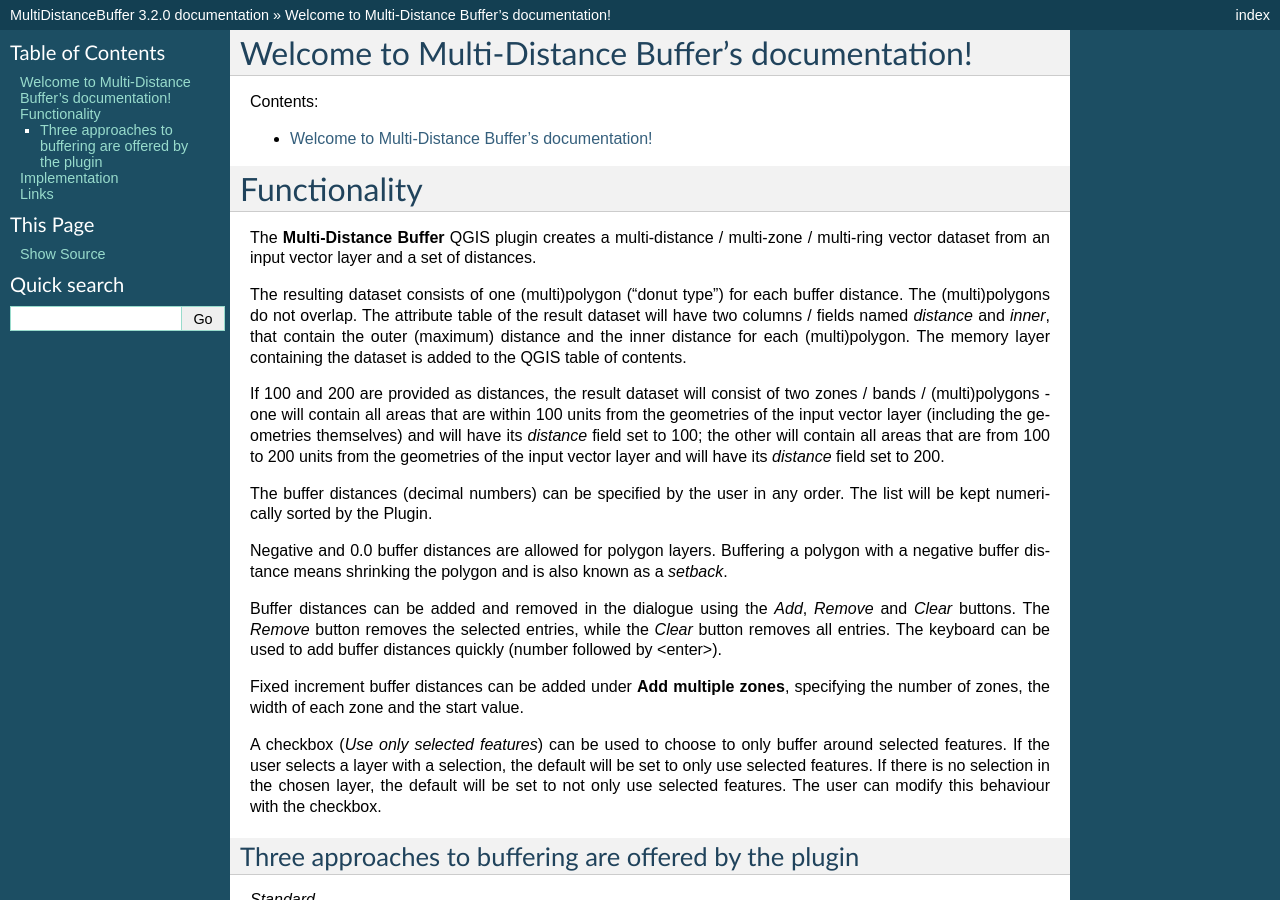
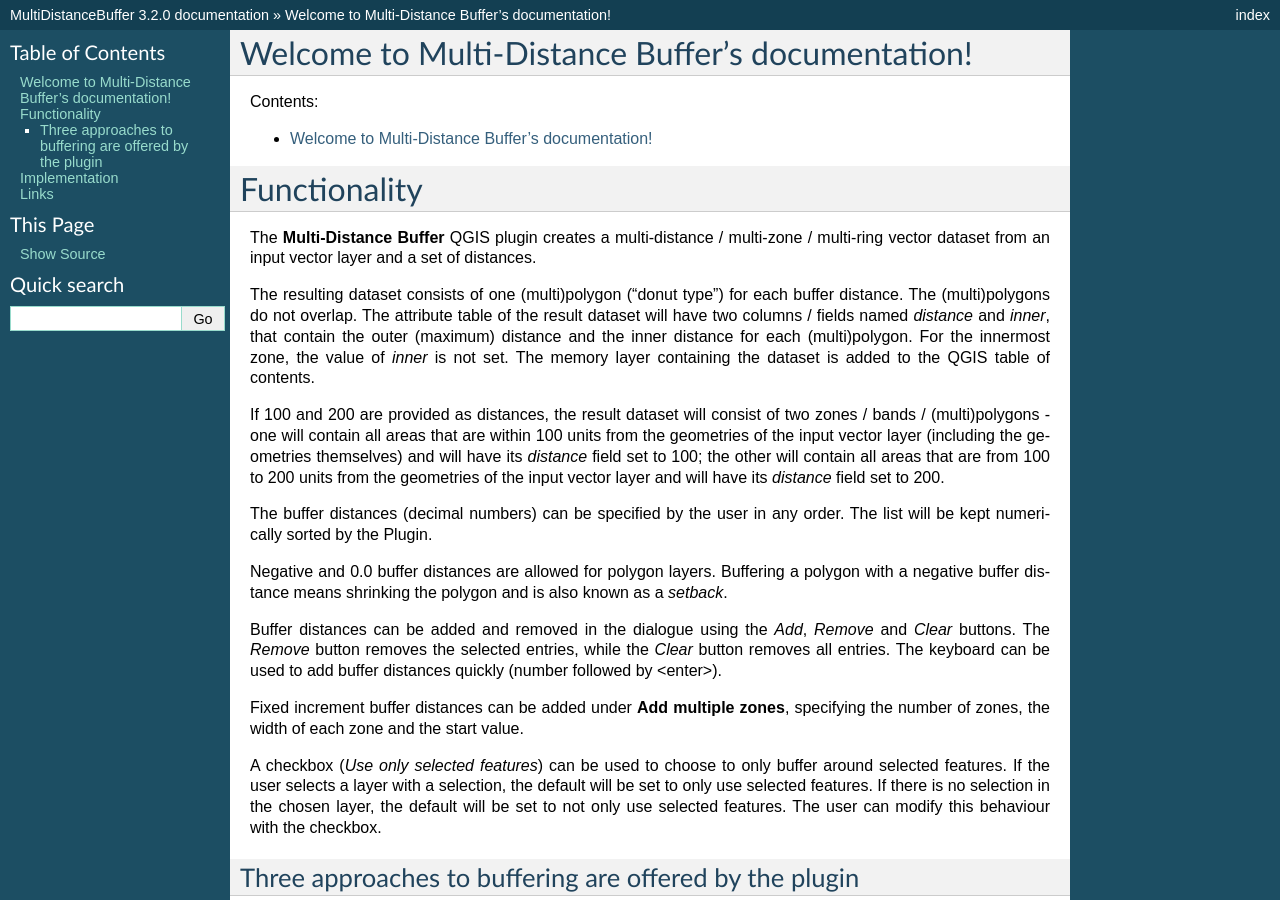
Before and after one commit to havatv/qgismultidistancebufferplugin, a Sphinx documentation site: the page built from help/source/index.rst, in a window 1280 px wide and 900 px high. Built offline with Sphinx 7.4.7, drawn with Linux system fonts in a browser that asks for light colours; formulas are drawn with MathJax 3.

Commit message:
Documenting the new field with the inner distance (#17)

```diff
--- a/help/source/index.rst
+++ b/help/source/index.rst
@@ -26,6 +26,7 @@
 The attribute table of the result dataset will have two columns /
 fields named *distance* and *inner*, that contain the outer (maximum)
 distance and the inner distance for each (multi)polygon.
+For the innermost zone, the value of *inner* is not set.
 The memory layer containing the dataset is added to the QGIS table
 of contents.
 
```
